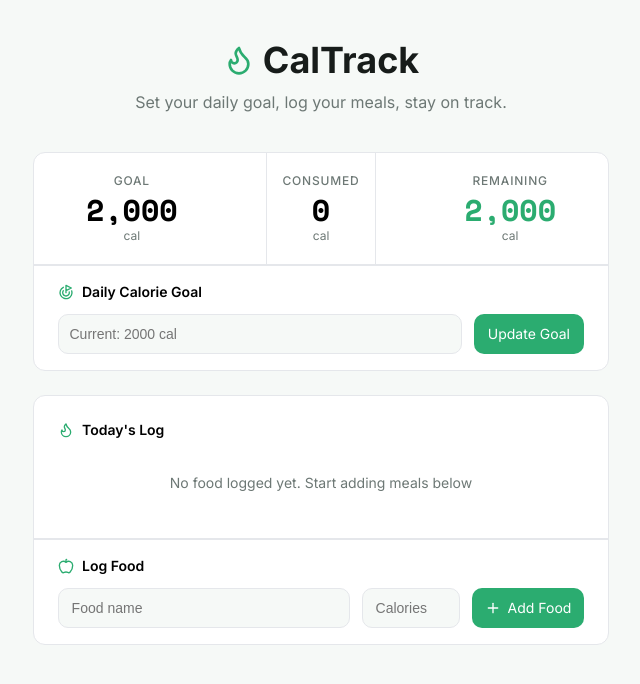
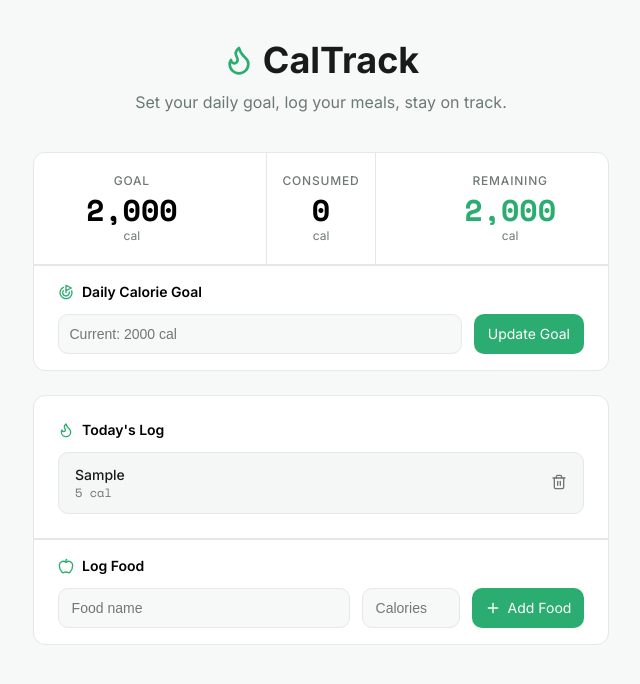
Before and after one commit to dbrah-design/calorie-tracker, a React (Vite) app: page / in a window 1280 px wide. Both pictures are taken after typing "Sample", "5" into the empty fields and a click on the button "Add Food". Shown: the top 684 px of the page, without its empty margins (319-959 px from the left). Built offline with nearby package versions, Linux system fonts and the light colour scheme.

Commit message:
Conditionally render food list and removed some comments

```diff
--- a/src/App.jsx
+++ b/src/App.jsx
@@ -113,28 +113,23 @@ function App() {
               <h3 className="subheading">Today's Log</h3>
             </div>
 
+             {foodList.length === 0 && (
              <p className="default-message">No food logged yet. Start adding meals below</p>
-             {/* The list below will be made using map depending on the state. The class names will be used here from this code.
-             Just using map here to create a list item every time the user adds a food*/}
-            {
-                // <ul className="list-container">
-                //   <li className="list-item">
-                //     <div>
-                //       <p className="food-name">Tuna</p>
-                //       <p className="food-cal">100 cal</p>
-                //     </div>
-                //     <button className="delete-btn"><svg xmlns="http://www.w3.org/2000/svg" width="24" height="24" viewBox="0 0 24 24" fill="none" stroke="currentColor" strokeWidth="2" strokeLinecap="round" strokeLinejoin="round" className="lucide lucide-trash2-icon lucide-trash-2 trash-icon-size"><path d="M10 11v6"/><path d="M14 11v6"/><path d="M19 6v14a2 2 0 0 1-2 2H7a2 2 0 0 1-2-2V6"/><path d="M3 6h18"/><path d="M8 6V4a2 2 0 0 1 2-2h4a2 2 0 0 1 2 2v2"/></svg></button>
-                //   </li>
-                //   <li className="list-item">
-                //     <div>
-                //       <p className="food-name">Tuna</p>
-                //       <p className="food-cal">100 cal</p>
-                //     </div>
-                //     <button className="delete-btn"><svg xmlns="http://www.w3.org/2000/svg" width="24" height="24" viewBox="0 0 24 24" fill="none" stroke="currentColor" strokeWidth="2" strokeLinecap="round" strokeLinejoin="round" className="lucide lucide-trash2-icon lucide-trash-2 trash-icon-size"><path d="M10 11v6"/><path d="M14 11v6"/><path d="M19 6v14a2 2 0 0 1-2 2H7a2 2 0 0 1-2-2V6"/><path d="M3 6h18"/><path d="M8 6V4a2 2 0 0 1 2-2h4a2 2 0 0 1 2 2v2"/></svg></button>
-                //   </li>
-                // </ul>
-            }
+             )}
 
+             {foodList.length > 0 && (
+                <ul>
+                  {foodList.map((foodItem) => (
+                    <li className="list-item" key={foodItem.id}>
+                      <div>
+                        <p className="food-name">{foodItem.name}</p>
+                        <p className="food-cal">{foodItem.calories} cal</p>
+                      </div>
+                      <button className="delete-btn"><svg xmlns="http://www.w3.org/2000/svg" width="24" height="24" viewBox="0 0 24 24" fill="none" stroke="currentColor" strokeWidth="2" strokeLinecap="round" strokeLinejoin="round" className="lucide lucide-trash2-icon lucide-trash-2 trash-icon-size"><path d="M10 11v6"/><path d="M14 11v6"/><path d="M19 6v14a2 2 0 0 1-2 2H7a2 2 0 0 1-2-2V6"/><path d="M3 6h18"/><path d="M8 6V4a2 2 0 0 1 2-2h4a2 2 0 0 1 2 2v2"/></svg></button>
+                    </li>
+                  ))}
+                </ul>
+              )}
 
           </div>
 
```
